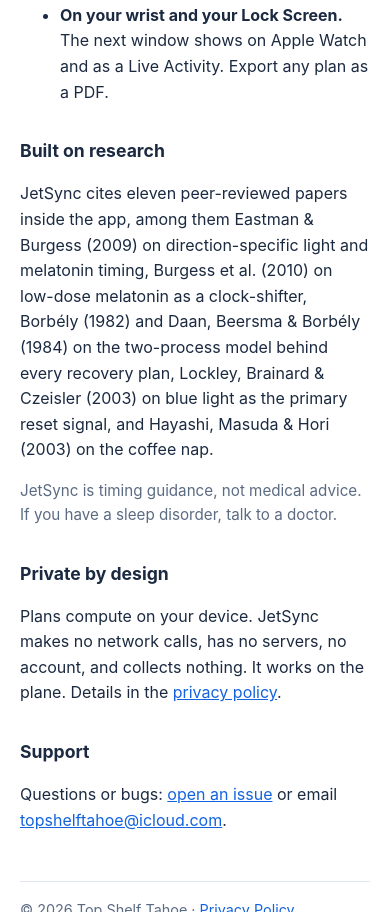
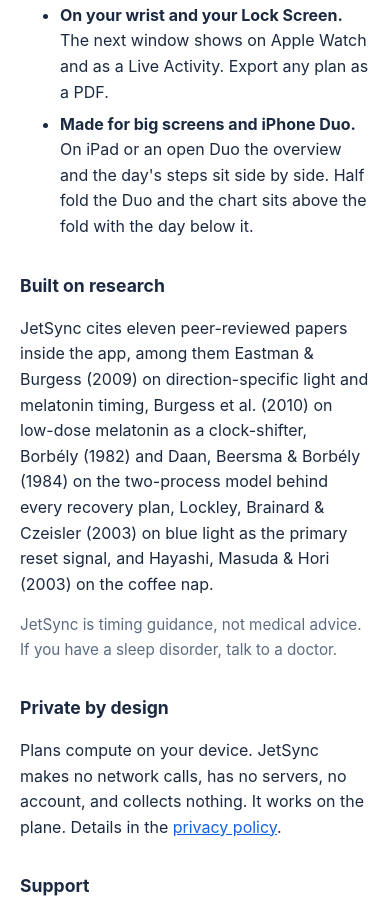
Before and after one commit to topshelftahoe/jetsync-app, a plain HTML site: page index.html in a window 390 px wide. Shown: the part 2777-3689 px from the top of the page. Drawn offline with Linux system fonts and the light colour scheme.

Commit message:
Landing page: big screens and iPhone Duo (1.0.4)
Co-Authored-By: Claude Fable 5.2 <noreply@anthropic.com>

```diff
--- a/index.html
+++ b/index.html
@@ -41,6 +41,7 @@
     <li><strong>Plans around your glasses.</strong> Own amber or red blue-blocking glasses? Turn on Lenses and every dark window becomes a glasses-on window, with exact times to put them on and take them off.</li>
     <li><strong>Recover on purpose.</strong> Recovery mode handles a rough night, a weekend that slid late, or social jet lag with a sleep-pressure-vs-alertness chart and a timed coffee nap. No flight required.</li>
     <li><strong>On your wrist and your Lock Screen.</strong> The next window shows on Apple Watch and as a Live Activity. Export any plan as a PDF.</li>
+    <li><strong>Made for big screens and iPhone Duo.</strong> On iPad or an open Duo the overview and the day's steps sit side by side. Half fold the Duo and the chart sits above the fold with the day below it.</li>
   </ul>
 
   <h2>Built on research</h2>
```
